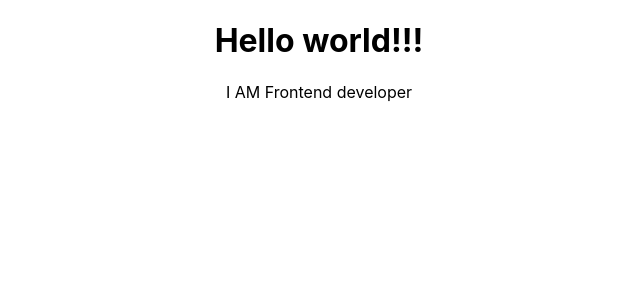
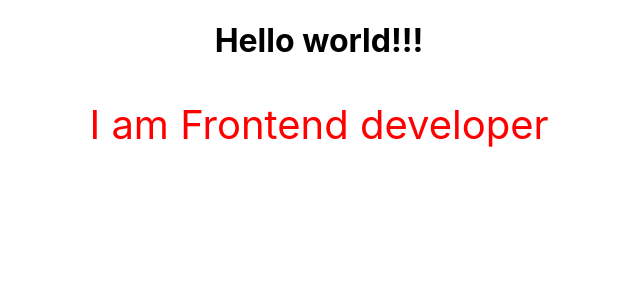
Before and after one commit to Aleksandr-Glebik/vm-react-js, a React (Create React App) app in the folder react-theory/: page / in a window 1280 px wide. Shown: the top 300 px of the page, without its empty margins (321-961 px from the left). Built offline with nearby package versions, Linux system fonts and the light colour scheme.

Commit message:
feat: add inline-styles

```diff
--- a/react-theory/src/App.js
+++ b/react-theory/src/App.js
@@ -1,13 +1,17 @@
- import React from 'react';
-import './App.css';
+import React from 'react';
+// import './App.css';
+
+const divStyle = {
+  textAlign: 'center'
+}
 
 function App() {
   return (
-    <div>
-      <div className="App">
+    <div style={divStyle}>
+      <div>
         <h1>Hello world!!!</h1>
       </div>
-      <p className="App">I AM Frontend developer</p>
+      <p style={{color: 'red', fontSize: '40px'}}>I am Frontend developer</p>
     </div>
   )
 }
```
